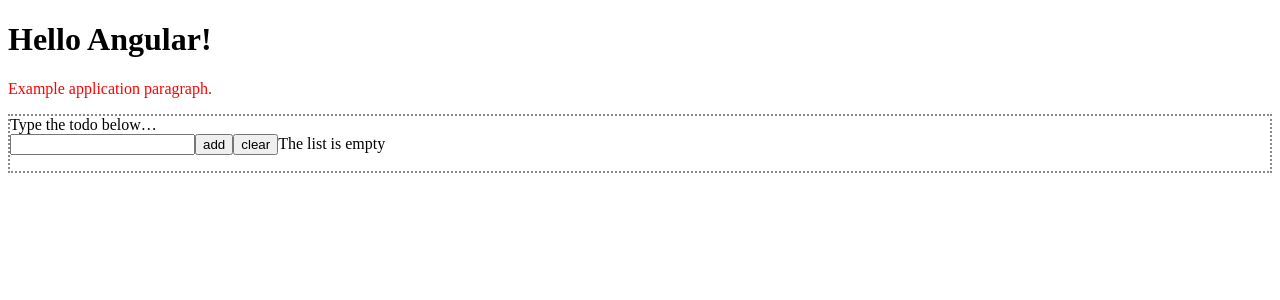
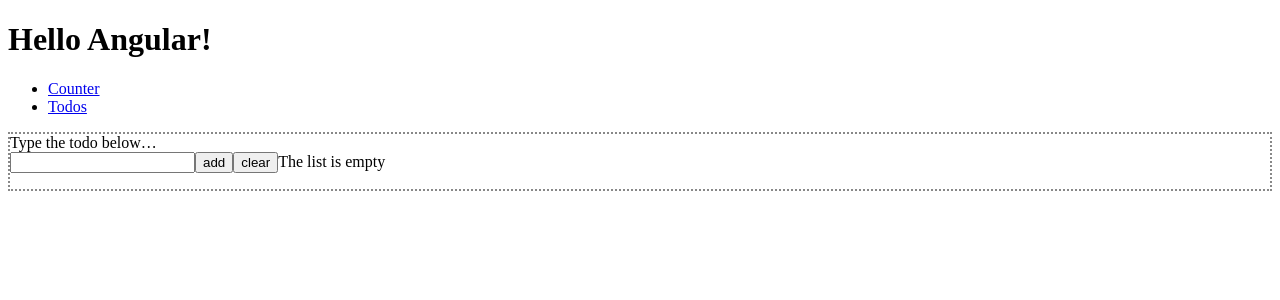
Before and after one commit to zwi3rzak/angular-intro-20220423, an Angular app: page /todos in a window 1280 px wide. Before the commit this address led to /. Shown: the top 300 px of the page. Built offline with nearby package versions, Linux system fonts and the light colour scheme.

Commit message:
Routing
Signed-off-by: Adrian Juszczak <adrian@juszczak.io>

```diff
--- a/src/app/app-routing.module.ts
+++ b/src/app/app-routing.module.ts
@@ -1,7 +1,23 @@
 import {NgModule} from '@angular/core';
 import {RouterModule, Routes} from '@angular/router';
+import {CounterComponent} from './counter/counter.component';
+import {TodosComponent} from './todos/todos.component';
 
-const routes: Routes = [];
+const routes: Routes = [
+  {
+    path: 'counter',
+    component: CounterComponent,
+  },
+  {
+    path: 'todos',
+    component: TodosComponent,
+  },
+  {
+    path: '',
+    redirectTo: 'todos',
+    pathMatch: 'full',
+  },
+];
 
 @NgModule({
   imports: [RouterModule.forRoot(routes)],
--- a/src/app/app.component.html
+++ b/src/app/app.component.html
@@ -1,9 +1,12 @@
-<router-outlet></router-outlet>
-
 <h1>Hello Angular!</h1>
 
-<p>Example application paragraph.</p>
+<ul>
+  <li>
+    <a routerLink="/counter">Counter</a>
+  </li>
+  <li>
+    <a routerLink="/todos">Todos</a>
+  </li>
+</ul>
 
-<!-- <app-counter></app-counter> -->
-
-<app-todos></app-todos>
+<router-outlet></router-outlet>
```
